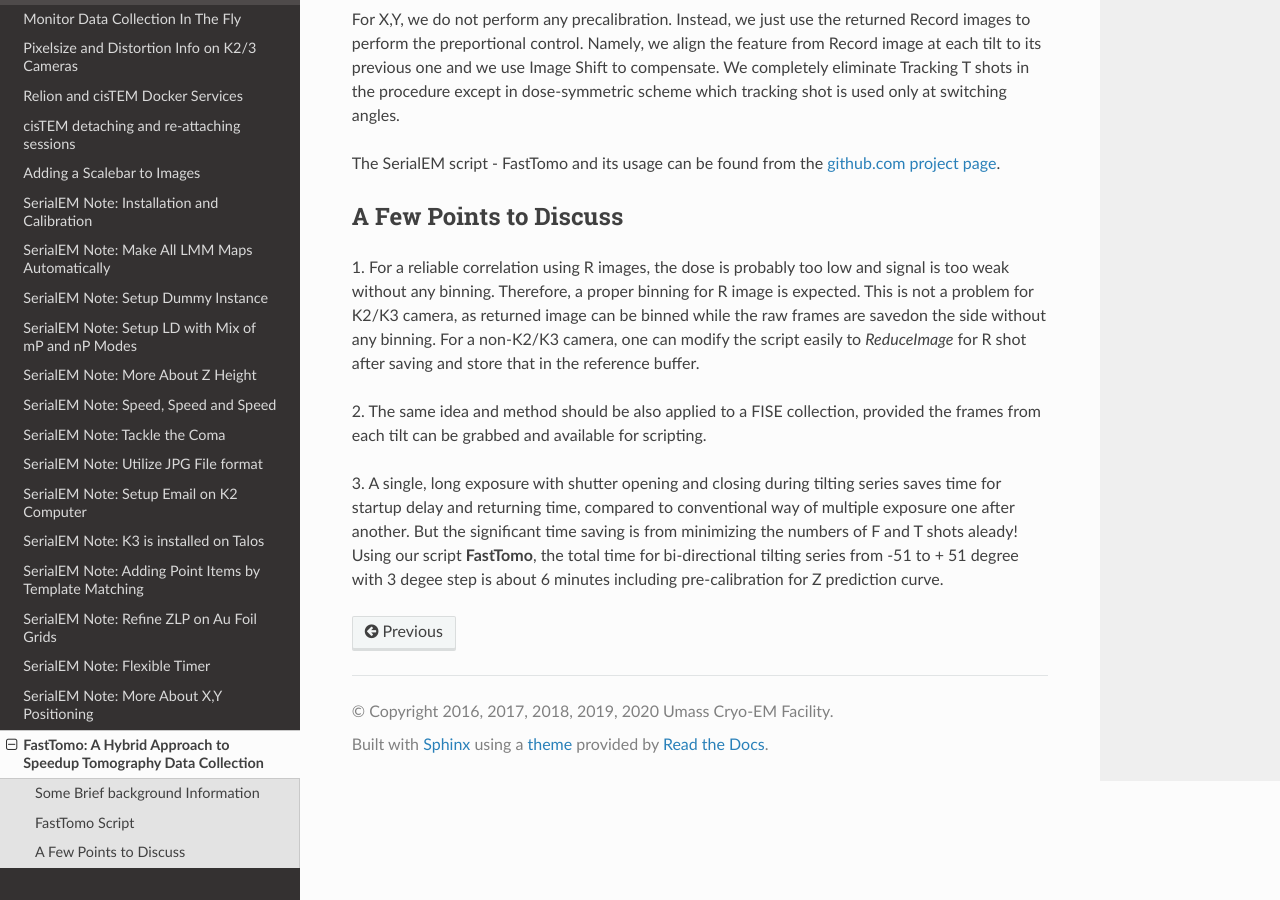
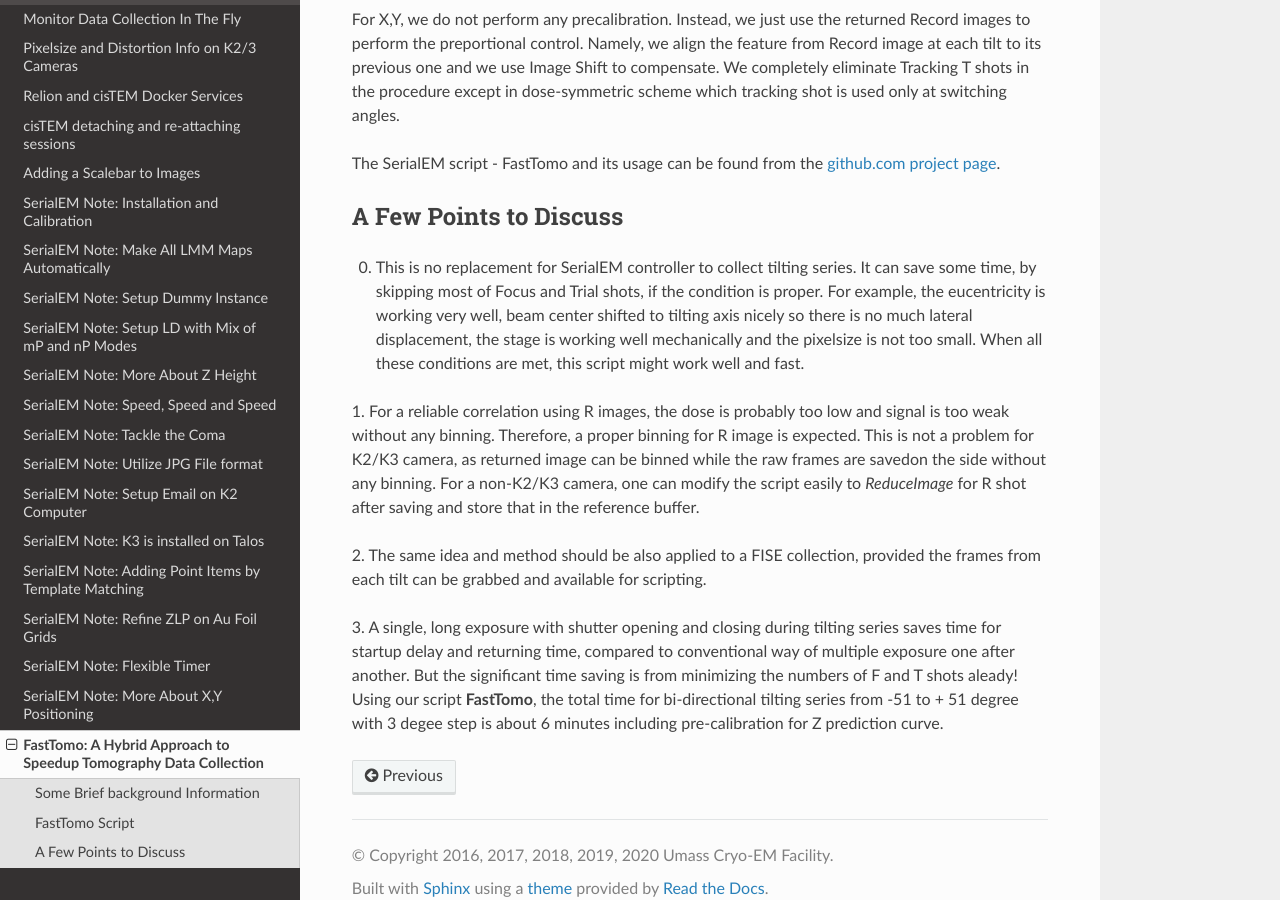
Before and after one commit to xuchen66/sphinx-emdocs, a Sphinx documentation site: the page built from source/fasttomo.rst, in a window 1280 px wide and 900 px high, scrolled down 1244 px. Built offline with Sphinx 7.4.7 and the Read the Docs theme 2.0.0, drawn with Linux system fonts in a browser that asks for light colours; pages that are not in the unit, such as notebooks, are missing from menus.

Commit message:
Update fasttomo.rst

```diff
--- a/source/fasttomo.rst
+++ b/source/fasttomo.rst
@@ -61,6 +61,8 @@ The SerialEM script - FastTomo and its usage can be found from the `github.com p
 A Few Points to Discuss
 -----------------------
 
+0. This is no replacement for SerialEM controller to collect tilting series. It can save some time, by skipping most of Focus and Trial shots, if the condition is proper. For example, the eucentricity is working very well, beam center shifted to tilting axis nicely so there is no much lateral displacement, the stage is working well mechanically and the pixelsize is not too small. When all these conditions are met, this script might work well and fast.
+
 1. For a reliable correlation using R images, the dose is probably too low and signal is too weak without any binning. Therefore,
 a proper binning for R image is expected. This is not a problem for K2/K3 camera, as returned image can be binned while the raw
 frames are savedon the side without any binning. For a non-K2/K3 camera, one can modify the script easily to `ReduceImage` for R shot after
```
